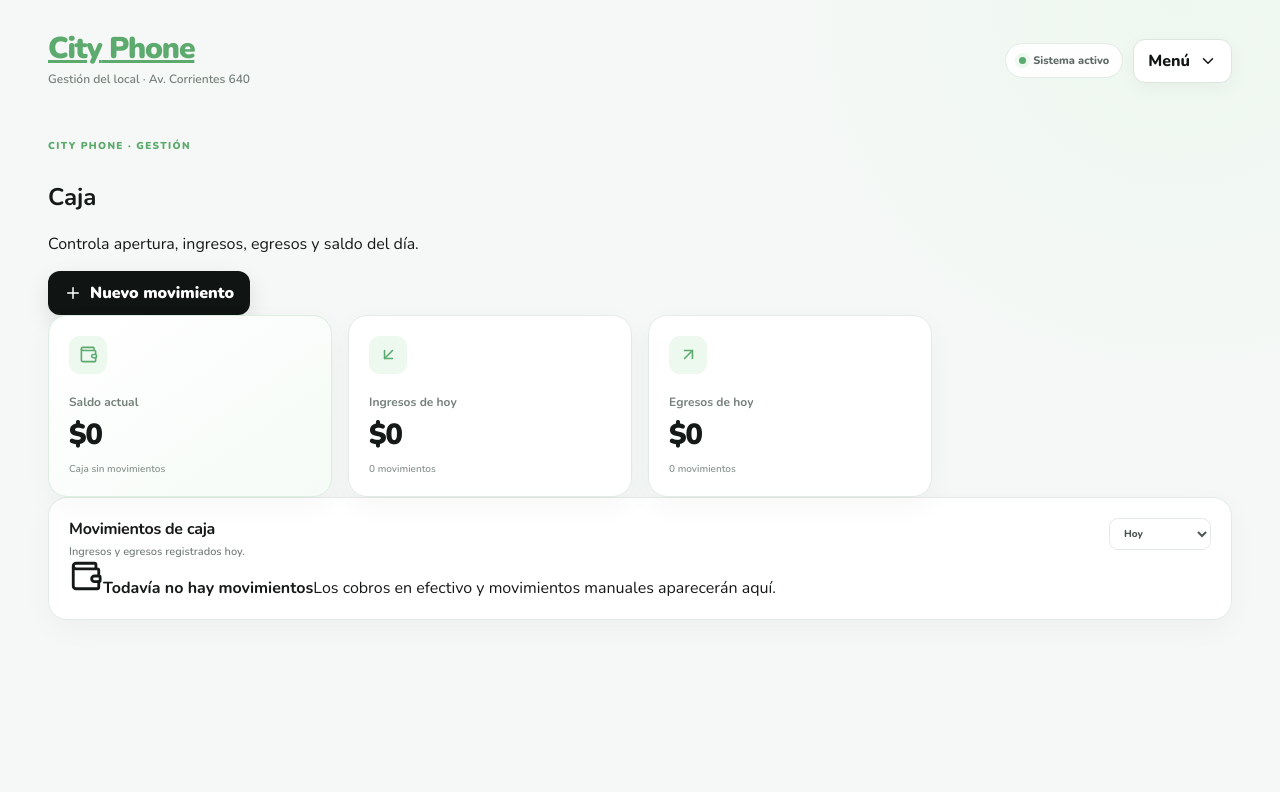
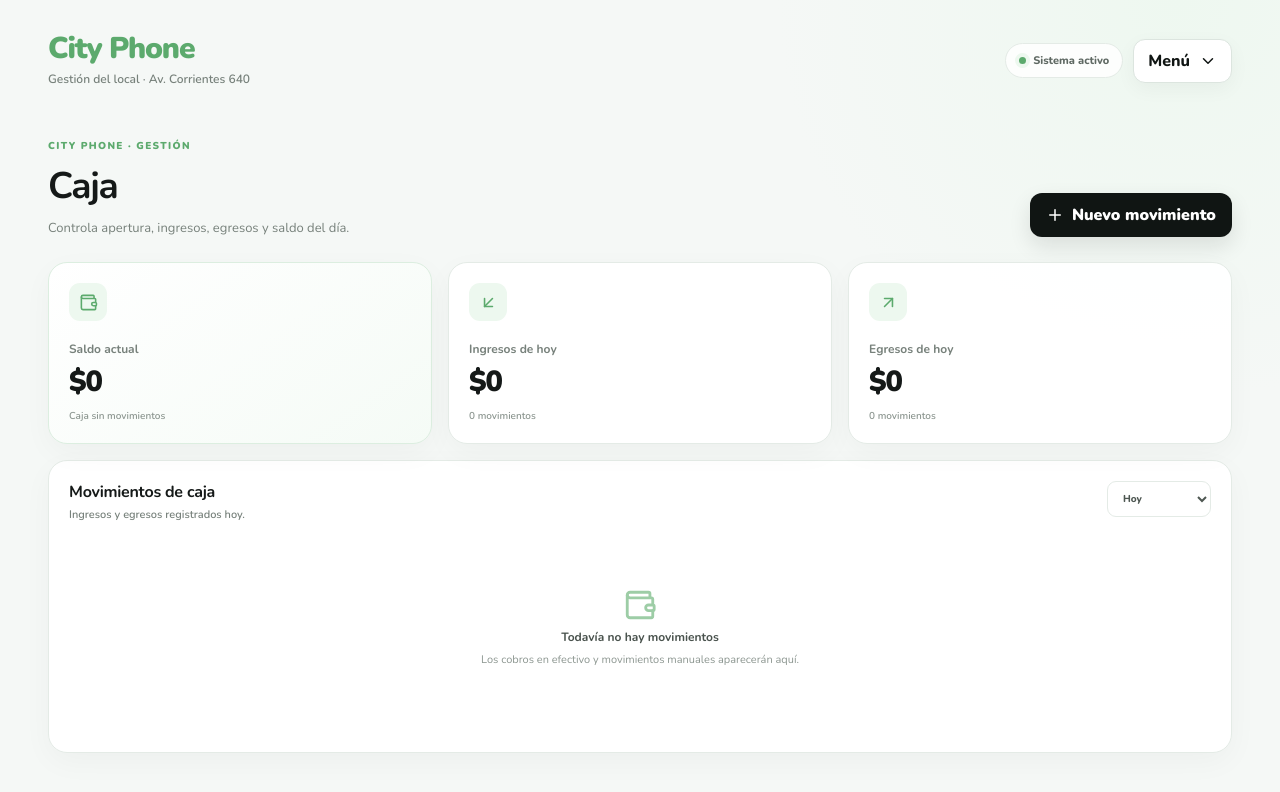
Before and after one commit to MarbellSantana/CityPhone, a Next.js app: page /caja in a window 1280 px wide. Shown: the top 792 px of the page. Built offline with nearby package versions, Linux system fonts and the light colour scheme.

Commit message:
Style sales cash inventory and service pages

```diff
--- a/app/globals.css
+++ b/app/globals.css
@@ -10,6 +10,7 @@ button, input, select { font: inherit; }
 .header { display: flex; justify-content: space-between; align-items: center; gap: 24px; margin-bottom: 46px; position: relative; z-index: 30; }
 .brand { font-size: 30px; font-weight: 900; letter-spacing: -1.2px; line-height: 1; color: var(--green-dark); }
 .brand-city, .brand span { color: var(--green-dark); }
+.brand-link { text-decoration: none; display: inline-block; }
 .header p { margin: 7px 0 0; color: var(--muted); font-size: 12px; font-weight: 600; }
 .header-actions { display: flex; align-items: center; gap: 10px; }
 .status-pill { display: flex; align-items: center; gap: 7px; padding: 9px 13px; border: 1px solid var(--border); border-radius: 999px; background: rgba(255,255,255,.86); color: #5f6963; font-size: 11px; font-weight: 800; }
@@ -26,16 +27,19 @@ button, input, select { font: inherit; }
 .nav-item:hover { background: var(--green-soft); color: var(--black); }
 .nav-item.active { background: var(--green); color: var(--black); }
 .nav-item.active svg { color: var(--black); }
-.dashboard-intro { display: flex; align-items: flex-end; justify-content: space-between; gap: 24px; margin-bottom: 25px; }
+.dashboard-intro, .page-title-row { display: flex; align-items: flex-end; justify-content: space-between; gap: 24px; margin-bottom: 25px; }
 .eyebrow { display: inline-block; color: var(--green-dark); font-size: 10px; font-weight: 900; letter-spacing: 1.35px; margin-bottom: 8px; }
-.welcome h1 { margin: 0; font-size: clamp(28px, 3vw, 37px); letter-spacing: -1.25px; }
-.welcome p { margin: 8px 0 0; color: var(--muted); font-size: 13px; }
+.welcome h1, .page-title-row h1 { margin: 0; font-size: clamp(28px, 3vw, 37px); letter-spacing: -1.25px; }
+.welcome p, .page-title-row p { margin: 8px 0 0; color: var(--muted); font-size: 13px; }
 .primary-button, .outline-button { border: 0; display: inline-flex; align-items: center; justify-content: center; gap: 8px; border-radius: 12px; padding: 11px 16px; font-weight: 900; cursor: pointer; transition: .18s ease; }
 .primary-button { background: var(--black); color: #fff; box-shadow: 0 9px 22px rgba(17,21,19,.11); }
 .primary-button:hover { transform: translateY(-1px); background: #242b27; }
+.primary-button:disabled { opacity: .45; cursor: not-allowed; transform: none; }
+.button-link { text-decoration: none; }
 .outline-button { width: 100%; background: #fff; color: var(--black); border: 1px solid var(--border); margin-top: 18px; }
 .outline-button:hover { border-color: var(--green); background: var(--green-soft); }
 .kpis { display: grid; grid-template-columns: repeat(4, minmax(0, 1fr)); gap: 16px; }
+.page-kpis { grid-template-columns: repeat(3, minmax(0, 1fr)); }
 .card { background: rgba(255,255,255,.96); border: 1px solid var(--border); border-radius: 19px; padding: 20px; box-shadow: 0 9px 30px rgba(16,19,18,.035); }
 .kpi-card { min-height: 171px; }
 .kpi-card:first-child { background: linear-gradient(145deg, #ffffff 0%, #f5fbf6 100%); border-color: #dceee0; }
@@ -49,11 +53,12 @@ button, input, select { font: inherit; }
 .kpi-label { color: var(--muted); font-size: 12px; font-weight: 700; }
 .kpi-value { font-size: 29px; font-weight: 900; margin-top: 5px; letter-spacing: -.8px; }
 .kpi-foot { color: #8b958f; font-size: 10px; margin-top: 8px; font-weight: 600; }
-.dashboard-grid, .bottom-grid { display: grid; grid-template-columns: 1.55fr .85fr; gap: 16px; margin-top: 16px; }
+.dashboard-grid, .bottom-grid, .workspace-grid { display: grid; grid-template-columns: 1.55fr .85fr; gap: 16px; margin-top: 16px; }
+.workspace-grid { margin-top: 0; }
 .card-heading { display: flex; justify-content: space-between; align-items: flex-start; gap: 15px; }
 .card-heading h2 { margin: 0; font-size: 16px; letter-spacing: -.25px; }
 .card-heading p { margin: 4px 0 0; color: var(--muted); font-size: 11px; font-weight: 600; }
-.period-select { border: 1px solid var(--border); border-radius: 9px; padding: 7px 10px; background: #fff; color: #4e5752; font-size: 10px; font-weight: 800; outline: none; }
+.period-select, .filter-select { border: 1px solid var(--border); border-radius: 9px; padding: 9px 11px; background: #fff; color: #4e5752; font-size: 10px; font-weight: 800; outline: none; }
 .chart-summary { display: flex; align-items: flex-end; gap: 12px; margin: 23px 0 12px; }
 .chart-summary span { display: block; color: var(--muted); font-size: 10px; font-weight: 700; }
 .chart-summary strong { font-size: 26px; line-height: 1.1; }
@@ -62,19 +67,19 @@ button, input, select { font: inherit; }
 .chart-lines { position: absolute; inset: 0 0 26px; display: flex; flex-direction: column; justify-content: space-between; }
 .chart-lines span { height: 1px; background: #edf1ee; width: 100%; }
 .bars { position: absolute; left: 10px; right: 10px; bottom: 28px; top: 8px; display: flex; align-items: flex-end; justify-content: space-around; gap: 15px; }
-.bars i { display: block; width: min(42px, 9%); border-radius: 8px 8px 3px 3px; background: #dcefe0; min-height: 12px; }
+.bars i { display: block; width: min(42px, 9%); border-radius: 8px 8px 3px 3px; background: #dcefe0; min-height: 2px; }
 .bars i.today-bar { background: var(--green-dark); }
 .chart-labels { position: absolute; bottom: 0; left: 0; right: 0; display: flex; justify-content: space-around; color: #8a938e; font-size: 9px; font-weight: 800; }
 .quick-card, .stock-card { min-height: 300px; }
 .quick-grid { display: grid; grid-template-columns: 1fr 1fr; gap: 10px; margin-top: 22px; }
-.quick-grid button { text-align: left; border: 1px solid var(--border); background: #fff; border-radius: 13px; padding: 13px; cursor: pointer; transition: .18s ease; }
-.quick-grid button:hover { border-color: var(--green); background: var(--green-soft); transform: translateY(-1px); }
-.quick-grid button span { display: grid; place-items: center; width: 32px; height: 32px; border-radius: 9px; background: var(--green-soft); color: var(--green-dark); margin-bottom: 9px; }
+.quick-grid a { text-align: left; text-decoration: none; color: inherit; border: 1px solid var(--border); background: #fff; border-radius: 13px; padding: 13px; cursor: pointer; transition: .18s ease; }
+.quick-grid a:hover { border-color: var(--green); background: var(--green-soft); transform: translateY(-1px); }
+.quick-grid a span { display: grid; place-items: center; width: 32px; height: 32px; border-radius: 9px; background: var(--green-soft); color: var(--green-dark); margin-bottom: 9px; }
 .quick-grid b, .quick-grid small { display: block; }
 .quick-grid b { font-size: 11px; }
 .quick-grid small { color: var(--muted); font-size: 9px; margin-top: 2px; font-weight: 600; }
 .table-card { overflow: hidden; }
-.text-button { display: inline-flex; align-items: center; gap: 5px; border: 0; background: none; color: var(--green-dark); font-size: 10px; font-weight: 900; cursor: pointer; }
+.text-button { display: inline-flex; align-items: center; gap: 5px; border: 0; background: none; color: var(--green-dark); font-size: 10px; font-weight: 900; cursor: pointer; text-decoration: none; }
 .sales-table { margin-top: 18px; }
 .table-head, .table-row { display: grid; grid-template-columns: 1.1fr 1.35fr .8fr .8fr .8fr; align-items: center; gap: 10px; }
 .table-head { padding: 0 12px 10px; color: #929a96; font-size: 9px; font-weight: 900; text-transform: uppercase; letter-spacing: .4px; }
@@ -92,6 +97,33 @@ button, input, select { font: inherit; }
 .stock-item b { font-size: 10px; white-space: nowrap; overflow: hidden; text-overflow: ellipsis; }
 .stock-item small { color: var(--muted); font-size: 8px; margin-top: 2px; }
 .stock-number { width: 25px; height: 25px; display: grid; place-items: center; border-radius: 8px; background: #fbefed; color: var(--danger); font-size: 10px; }
+.workspace-card { min-height: 260px; }
+.search-field { display: flex; align-items: center; gap: 9px; border: 1px solid var(--border); border-radius: 12px; background: #fff; padding: 0 12px; margin-top: 18px; color: #859089; }
+.search-field input { width: 100%; border: 0; outline: none; padding: 11px 0; background: transparent; font-size: 12px; }
+.toolbar-row { display: flex; gap: 10px; align-items: center; }
+.toolbar-row .search-field { margin-top: 0; }
+.grow { flex: 1; }
+.empty-state { min-height: 210px; display: flex; flex-direction: column; justify-content: center; align-items: center; gap: 7px; text-align: center; color: #8c9690; font-size: 11px; padding: 25px; }
+.empty-state svg { color: #9dcda6; }
+.empty-state b { color: #4a534e; font-size: 12px; }
+.empty-state.compact { min-height: 180px; }
+.summary-line { display: flex; justify-content: space-between; padding: 14px 0; border-bottom: 1px solid #edf1ee; font-size: 12px; }
+.total-line { font-size: 17px; margin-bottom: 14px; }
+.field-label { display: flex; flex-direction: column; gap: 6px; color: #505a54; font-size: 10px; font-weight: 900; margin: 12px 0; }
+.field-label small { color: var(--muted); font-weight: 600; }
+.field-label input, .field-label select { border: 1px solid var(--border); background: #fff; border-radius: 10px; padding: 10px 11px; outline: none; font-size: 11px; font-weight: 600; color: var(--black); }
+.field-label input:focus, .field-label select:focus, .search-field:focus-within { border-color: var(--green-dark); box-shadow: 0 0 0 3px var(--green-soft); }
+.full-button { width: 100%; margin-top: 8px; }
+.ghost-button { display: inline-flex; align-items: center; justify-content: center; gap: 7px; border: 0; background: transparent; color: var(--muted); padding: 10px; font-size: 10px; font-weight: 800; cursor: pointer; }
+.sticky-summary { align-self: start; }
+.section-gap { margin-top: 16px; }
+.inventory-table { margin-top: 18px; border-top: 1px solid #eef2ef; }
+.inventory-head { display: grid; grid-template-columns: 1.5fr 1fr .8fr .8fr .65fr .65fr; gap: 10px; padding: 13px 8px; color: #929a96; font-size: 9px; font-weight: 900; text-transform: uppercase; letter-spacing: .4px; }
+.subnav-tabs { display: flex; gap: 8px; padding: 6px; background: #fff; border: 1px solid var(--border); border-radius: 14px; margin-bottom: 16px; width: max-content; max-width: 100%; overflow-x: auto; }
+.subnav-tabs button { display: inline-flex; align-items: center; gap: 7px; white-space: nowrap; border: 0; background: transparent; color: #606a64; padding: 9px 12px; border-radius: 9px; font-size: 10px; font-weight: 900; cursor: pointer; }
+.subnav-tabs button.active { background: var(--green); color: var(--black); }
+.form-grid { display: grid; grid-template-columns: 1fr 1fr; gap: 0 14px; margin-top: 12px; }
+.outline-action { display: inline-flex; align-items: center; gap: 6px; border: 1px solid var(--border); background: #fff; color: var(--black); border-radius: 10px; padding: 8px 11px; font-size: 10px; font-weight: 900; cursor: pointer; }
 @keyframes menuIn { from { opacity: 0; transform: translateY(-5px); } to { opacity: 1; transform: translateY(0); } }
-@media (max-width: 1050px) { .main { padding: 26px 25px 42px; } .kpis { grid-template-columns: repeat(2, 1fr); } .dashboard-grid, .bottom-grid { grid-template-columns: 1fr; } }
-@media (max-width: 640px) { .main { padding: 18px 14px 34px; } .header { margin-bottom: 30px; } .brand { font-size: 24px; } .status-pill { display: none; } .menu-button { padding: 9px 11px; } .dropdown-menu { right: 0; width: min(250px, calc(100vw - 28px)); } .dashboard-intro { align-items: flex-start; flex-direction: column; margin-bottom: 20px; } .primary-button { width: 100%; } .kpis { grid-template-columns: 1fr 1fr; gap: 10px; } .card { padding: 15px; border-radius: 15px; } .kpi-card { min-height: 155px; } .kpi-value { font-size: 22px; } .kpi-top { margin-bottom: 14px; } .fake-chart { height: 170px; } .bars { gap: 7px; } .bars i { width: 28px; } .table-head { display: none; } .table-row { grid-template-columns: 1.4fr .9fr; gap: 8px; } .table-row > span { display: none; } .table-row > strong { text-align: right; } .table-row > small { text-align: right; } .quick-grid { gap: 8px; } }
+@media (max-width: 1050px) { .main { padding: 26px 25px 42px; } .kpis { grid-template-columns: repeat(2, 1fr); } .page-kpis { grid-template-columns: repeat(3, 1fr); } .dashboard-grid, .bottom-grid, .workspace-grid { grid-template-columns: 1fr; } }
+@media (max-width: 640px) { .main { padding: 18px 14px 34px; } .header { margin-bottom: 30px; } .brand { font-size: 24px; } .status-pill { display: none; } .menu-button { padding: 9px 11px; } .dropdown-menu { right: 0; width: min(250px, calc(100vw - 28px)); } .dashboard-intro, .page-title-row { align-items: flex-start; flex-direction: column; margin-bottom: 20px; } .primary-button { width: 100%; } .kpis, .page-kpis { grid-template-columns: 1fr 1fr; gap: 10px; } .card { padding: 15px; border-radius: 15px; } .kpi-card { min-height: 155px; } .kpi-value { font-size: 22px; } .kpi-top { margin-bottom: 14px; } .fake-chart { height: 170px; } .bars { gap: 7px; } .bars i { width: 28px; } .table-head, .inventory-head { display: none; } .table-row { grid-template-columns: 1.4fr .9fr; gap: 8px; } .table-row > span { display: none; } .table-row > strong { text-align: right; } .table-row > small { text-align: right; } .quick-grid { gap: 8px; } .toolbar-row { align-items: stretch; flex-direction: column; } .filter-select { width: 100%; } .form-grid { grid-template-columns: 1fr; } .subnav-tabs { width: 100%; } }
```
